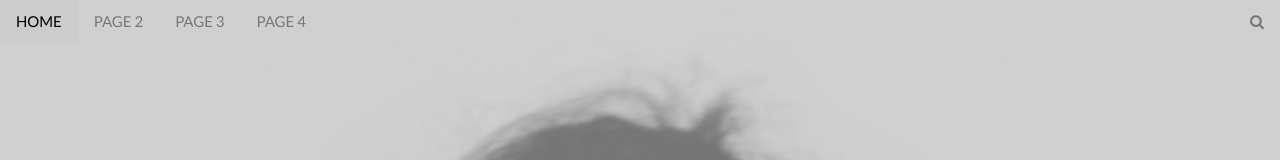
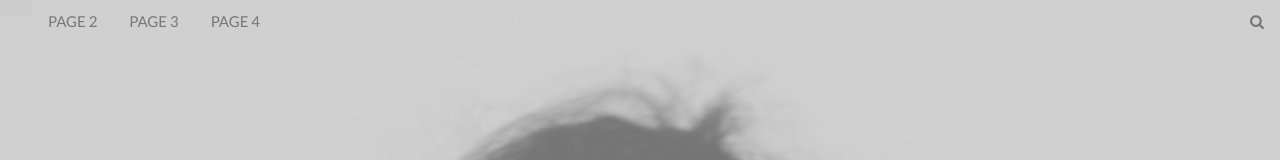
Before and after one commit to eecs330-sec69-tarrie/tarrie, a plain HTML site: page page2.html in a window 1280 px wide. Shown: the top 160 px of the page. Drawn offline with Linux system fonts and the light colour scheme.

Commit message:
Made edit to page2.html

```diff
--- a/page2.html
+++ b/page2.html
@@ -15,7 +15,7 @@
     <a class="w3-bar-item w3-button w3-hover-black w3-hide-medium w3-hide-large w3-right" href="javascript:void(0);" onclick="toggleFunction()" title="Toggle Navigation Menu">
       <i class="fa fa-bars"></i>
     </a>
-    <a href="index.html" class="w3-bar-item w3-button">HOME</a>
+    <a href="index.html" class="w3-bar-item w3-button"></a>
     <a href="page2.html" class="w3-bar-item w3-button w3-hide-small">PAGE 2</a>
     <a href="page3.html" class="w3-bar-item w3-button w3-hide-small">PAGE 3</a>
     <a href="page4.html" class="w3-bar-item w3-button w3-hide-small">PAGE 4</a>
```
